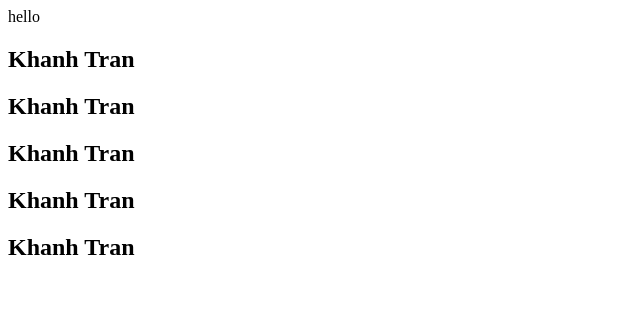
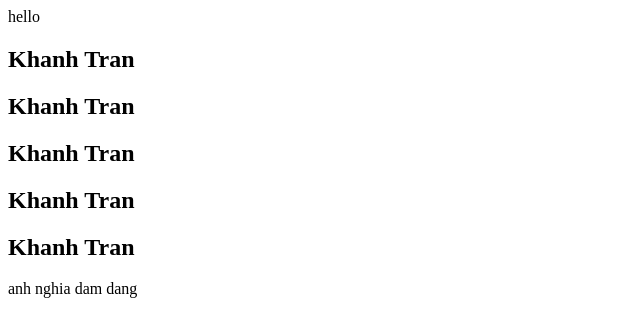
Before and after one commit to KhanhTran-IT/demo-git, a plain HTML site: page index.html in a window 1280 px wide. Shown: the whole page, without its empty margins (0-640 px from the left). Drawn offline with Linux system fonts and the light colour scheme.

Commit message:
update index.html

```diff
--- a/index.html
+++ b/index.html
@@ -12,6 +12,6 @@
     <h2>Khanh Tran</h2>
     <h2>Khanh Tran</h2>
     <h2>Khanh Tran</h2>
-
+    anh nghia dam dang
 </body>
 </html>
```
